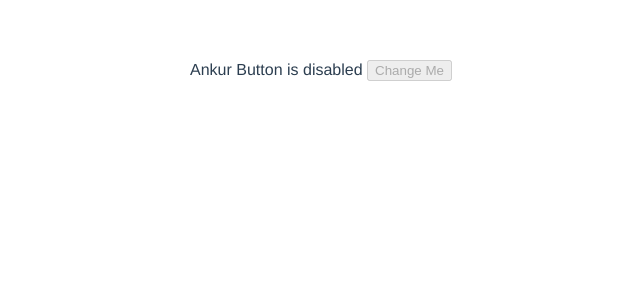
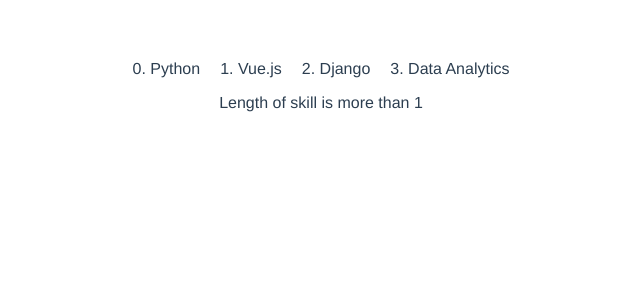
Before and after one commit to AnkurBegining/vue-skills, a Vue app: page / in a window 1280 px wide. Shown: the top 300 px of the page, without its empty margins (319-959 px from the left). Built offline with nearby package versions, Linux system fonts and the light colour scheme.

Commit message:
Vue Templating Part 2

```diff
--- a/src/components/Skills.vue
+++ b/src/components/Skills.vue
@@ -1,8 +1,15 @@
 <template>
-    <div>
-        {{name}}
-        {{ btnState === true ? "Button is disabled" : "Button is not disabled" }}
-        <button v-on:click="changeName" v-bind:disabled="btnState">Change Me</button>
+    <div class="hello">
+        <div class="holder">
+            <ul>
+                <li v-for="(data,index) in skills">
+                    {{index}}. {{data.skill}}
+                </li>
+                <br>
+            </ul>
+            <p v-if="skills.length > 1"> Length of skill is more than 1</p>
+            <p v-else>Length of skill is less than 1</p>
+        </div>
     </div>
 </template>
 
@@ -11,8 +18,21 @@
         name: 'Skills',
         data(){
             return{
-                name : "Ankur",
-                btnState : true
+                skills: [
+                    {
+                        "skill" : "Python"
+                    },
+                    {
+                        "skill" : "Vue.js"
+                    },
+                    {
+                        "skill" : "Django"
+                    },
+                    {
+                        "skill" : "Data Analytics"
+                    },
+
+                ]
             }
         }
 
```
